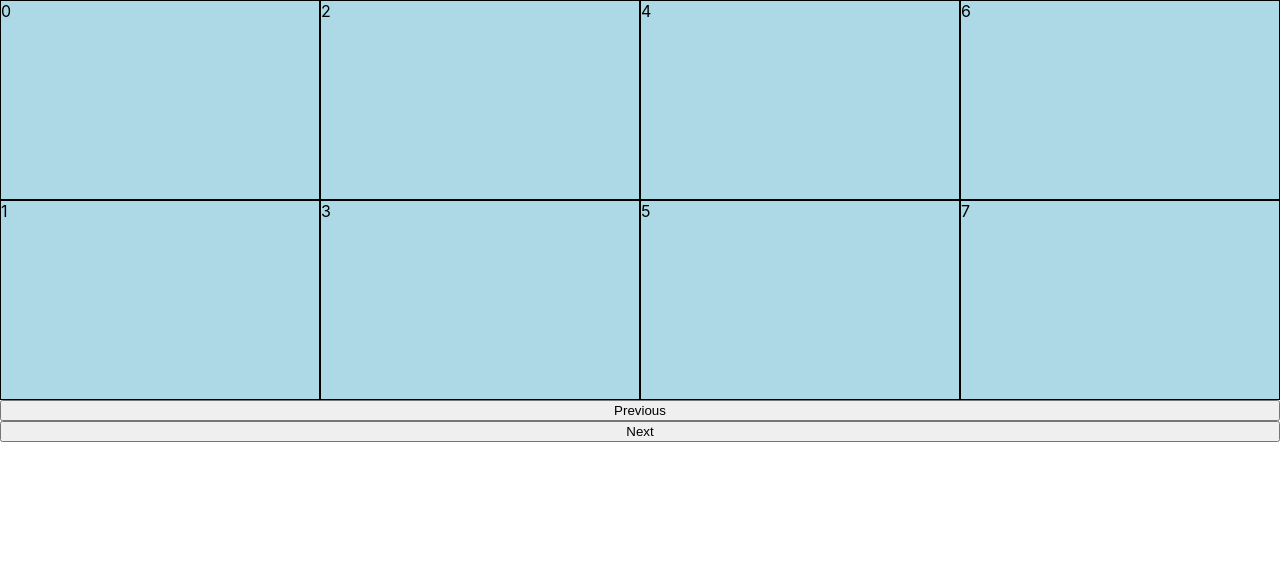
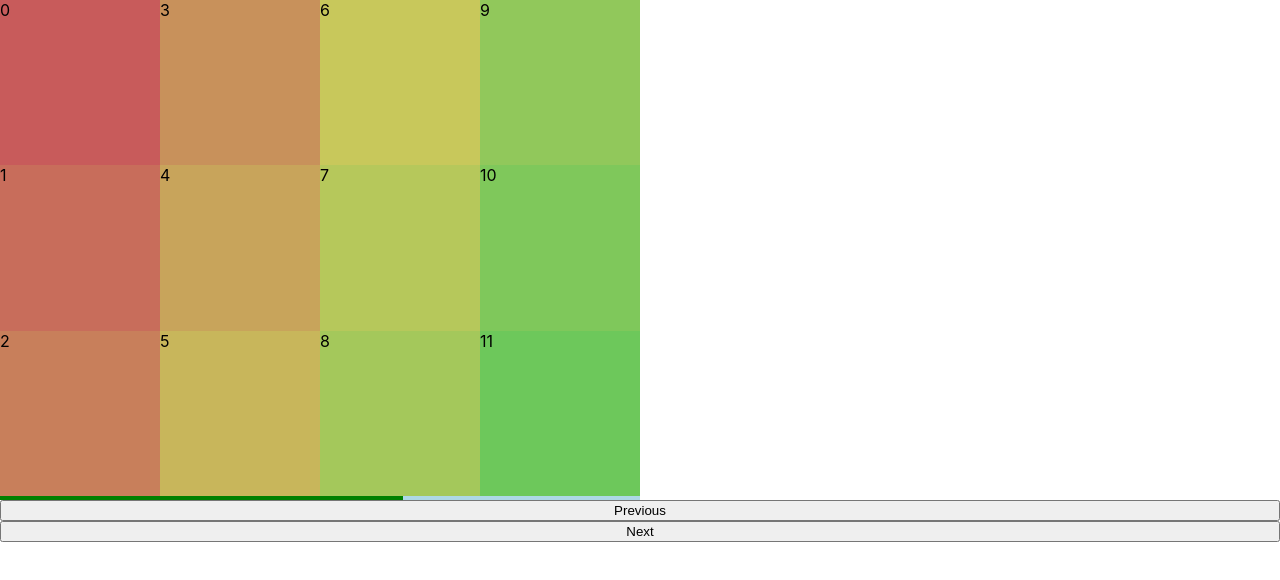
Before and after one commit to GuillaumeNachury/widgetdemo, a React (Create React App) app: page / in a window 1280 px wide. Shown: the top 580 px of the page. Built offline with nearby package versions, Linux system fonts and the light colour scheme.

Commit message:
Added Progress bar feature + unicorn rainbow colors

```diff
--- a/src/App.js
+++ b/src/App.js
@@ -41,9 +41,13 @@ class App extends Component {
   render() {
     return (
       <div className="App">
-        <MozaiGrid rows={2} cols={4}
+        <MozaiGrid rows={3} cols={4}
         currentSnap={this.state.currentSnap}
-        data={DATA} style={{height:400, width:'100%', backgroundColor:'lightblue'}} cellOrganisation={CellOrganisation.COLUMN}/>
+        data={DATA}
+        style={{height:500, width:'50%', backgroundColor:'lightblue'}}
+        cellOrganisation={CellOrganisation.COLUMN}
+        showProgressBar = {true}
+        />
         <button onClick={()=>this._snapTo()}>Previous</button>
         <button onClick={()=>this._snapTo(false)}>Next</button>
       </div>
--- a/src/components/MozaiCell.js
+++ b/src/components/MozaiCell.js
@@ -2,8 +2,11 @@ import React from 'react';
 
 class MozaiCell extends React.Component{
 
+    _randomColor(){
+        return 'hsl('+(this.props.id*10)+', 50%, 57%)';
+    }
     render(){
-        return <div style={{...this.props.style, boxSizing:'border-box', border:'1px solid'}}>
+        return <div style={{...this.props.style, boxSizing:'border-box', backgroundColor:this._randomColor()}}>
         {
             this.props.id
         }
--- a/src/components/MozaiGrid.js
+++ b/src/components/MozaiGrid.js
@@ -3,32 +3,40 @@ import PropTypes from 'prop-types';
 import Resizer from './Resizer';
 
 import MozaiCell from './MozaiCell';
-
+import MozaiProgressBar, {MozaiProgressSize} from './MozaiProgress';
 
 
 class MozaiGrid extends React.Component{
 
-
-
-
-
     _findCellSize(){
-        return {width : this.props.parentWidth / this.props.cols, height : this.props.parentHeight / this.props.rows}
+        const _computedHeight = this.props.parentHeight-(this.props.showProgressBar ? MozaiProgressSize.height:0)
+        return {width : this.props.parentWidth / this.props.cols, height : _computedHeight / this.props.rows}
     }
 
     _buildCells(cellSize){
         return this.props.data.map((entry,idx) =>  <MozaiCell key={'cell'+idx} id={idx} style={{...cellSize, display:"flex"}} />);
     }
 
+    _findPercentDisplayed(){
+        const nbOutsideLeft = this.props.currentSnap*this.props.rows;
+        const nbDisplayed = this.props.rows*this.props.cols;
+
+        const percent = (((nbDisplayed + nbOutsideLeft) / this.props.data.length)*100)>>0;
+
+        return (Math.min(Math.max(percent,0),100)); // limits percent to 0 - 100
+    }
+
     render(){
         const cellSize = this._findCellSize();
         const _maxCol = Math.ceil(this.props.data.length / this.props.rows);
+
         return <div style={{overflow:"hidden", display:'flex',
+                    flexDirection:'column',
                     width:this.props.parentWidth,
                     height:this.props.parentHeight,
                 }}>
                     <div style={{display:'flex', flexWrap:'wrap',
-                        transition:'all 200ms cubic-bezier(0.22, 0.61, 0.36, 1) 0s',
+                        transition:'all 300ms ease-in-out 0s',
                         flexDirection:this.props.cellOrganisation,
                         width:cellSize.width * _maxCol,
                         height:this.props.parentHeight,
@@ -39,7 +47,9 @@ class MozaiGrid extends React.Component{
                         this._buildCells(cellSize)
                     }
                     </div>
-
+                    {
+                        this.props.showProgressBar && <MozaiProgressBar percent={ this._findPercentDisplayed()} />
+                    }
                 </div>
     }
 
@@ -54,11 +64,15 @@ export const CellOrganisation = {
 MozaiGrid.propTypes={
     cols:PropTypes.number,
     rows:PropTypes.number,
-    currentSnap:PropTypes.number
+    currentSnap:PropTypes.number,
+    data:PropTypes.array.isRequired,
+    cellOrganisation:PropTypes.oneOf([CellOrganisation.COLUMN, CellOrganisation.ROW]),
+    showProgressBar:PropTypes.bool
 }
 
 MozaiGrid.defaultProps = {
-    currentSnap: 0
+    currentSnap: 0,
+    cellOrganisation:CellOrganisation.COLUMN
   };
 
 
--- /dev/null
+++ b/src/components/MozaiProgress.js
@@ -0,0 +1,21 @@
+import React from 'react';
+
+
+class MozaiProgress extends React.Component{
+
+    render(){
+        return <div style={{height:MozaiProgressSize.height}}>
+            <div style={{backgroundColor:'green',
+                transition:'all 300ms ease-in-out 0s',
+                height:MozaiProgressSize.height,
+                 width:`${this.props.percent}%`}}></div>
+        </div>
+    }
+}
+
+export const MozaiProgressSize = {
+    height:4
+}
+
+
+export default MozaiProgress;
```
Also changed, not shown: src/logo.svg (deleted).
